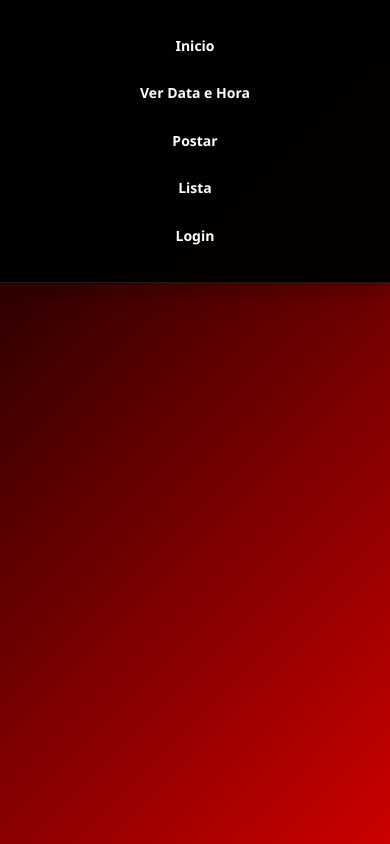
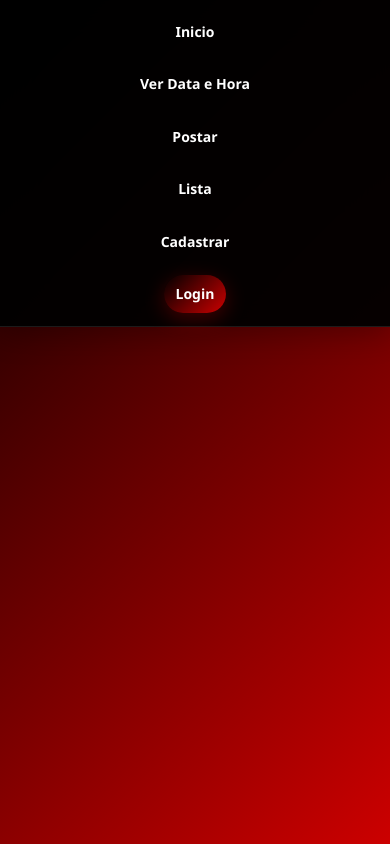
Before and after one commit to Machado143/Aula-7, a Django app: template Farmacia/templates/mestre.html in a window 390 px wide. Run offline with Django 3.2, Linux system fonts and the light colour scheme; the template is opened without the code that fills it, so the values that code supplies are empty.

Commit message:
terceira  modificação

```diff
--- a/Farmacia/static/estilo.css
+++ b/Farmacia/static/estilo.css
@@ -636,3 +636,150 @@ input[type="file"]::file-selector-button:hover {
     box-shadow: 0 10px 30px rgba(204, 0, 0, 0.4);
     transform: translateY(-2px);
 }
+
+/* Adicione este CSS ao seu estilo.css existente */
+
+/* Correções para a barra de navegação */
+#botoes {
+    position: fixed;
+    top: 0;
+    left: 0;
+    width: 100%;
+    background: rgba(0, 0, 0, 0.95);
+    backdrop-filter: blur(20px);
+    padding: 15px 0;
+    text-align: center;
+    box-shadow: 0 4px 30px rgba(0, 0, 0, 0.3);
+    z-index: 1000;
+    border-bottom: 1px solid rgba(255, 255, 255, 0.1);
+    display: flex;
+    justify-content: center;
+    align-items: center;
+    flex-wrap: wrap;
+    gap: 10px;
+}
+
+#botoes a {
+    color: #ffffff;
+    text-decoration: none;
+    margin: 0 15px;
+    padding: 12px 20px;
+    font-weight: 600;
+    font-size: 16px;
+    border-radius: 30px;
+    transition: all 0.3s cubic-bezier(0.4, 0, 0.2, 1);
+    position: relative;
+    display: inline-block;
+    white-space: nowrap;
+}
+
+#botoes a::before {
+    content: '';
+    position: absolute;
+    top: 0;
+    left: 0;
+    width: 100%;
+    height: 100%;
+    background: linear-gradient(45deg, #000000, #CC0000);
+    border-radius: 30px;
+    opacity: 0;
+    transition: opacity 0.3s ease;
+    z-index: -1;
+}
+
+#botoes a:hover::before {
+    opacity: 1;
+}
+
+#botoes a:hover {
+    color: white;
+    transform: translateY(-3px);
+    box-shadow: 0 8px 25px rgba(204, 0, 0, 0.4);
+}
+
+/* Estilo específico para o span do usuário */
+.user-info {
+    color: #CC0000;
+    font-weight: 700;
+    font-size: 16px;
+    margin: 0 10px;
+    padding: 8px 15px;
+    background: rgba(204, 0, 0, 0.1);
+    border-radius: 20px;
+    border: 1px solid rgba(204, 0, 0, 0.3);
+    white-space: nowrap;
+}
+
+/* Estilo específico para o link de login */
+.login-link {
+    background: linear-gradient(135deg, #000000 0%, #CC0000 100%) !important;
+    color: #fff !important;
+    box-shadow: 0 6px 20px rgba(204, 0, 0, 0.3);
+}
+
+.login-link:hover {
+    background: linear-gradient(135deg, #CC0000 0%, #000000 100%) !important;
+    box-shadow: 0 10px 30px rgba(204, 0, 0, 0.4);
+}
+
+/* Estilo específico para o link de logout */
+.logout-link {
+    background: linear-gradient(135deg, #CC0000 0%, #000000 100%) !important;
+    color: #fff !important;
+    box-shadow: 0 6px 20px rgba(204, 0, 0, 0.3);
+    cursor: pointer;
+}
+
+.logout-link:hover {
+    background: linear-gradient(135deg, #000000 0%, #CC0000 100%) !important;
+    box-shadow: 0 10px 30px rgba(204, 0, 0, 0.4);
+}
+
+/* Responsividade aprimorada */
+@media (max-width: 768px) {
+    body {
+        padding-top: 90px;
+    }
+
+    #botoes {
+        padding: 15px 10px;
+        min-height: 70px;
+        flex-direction: column;
+        gap: 8px;
+    }
+
+    #botoes a {
+        margin: 4px 8px;
+        padding: 10px 16px;
+        font-size: 15px;
+    }
+
+    .user-info {
+        font-size: 14px;
+        margin: 4px 8px;
+        padding: 6px 12px;
+    }
+}
+
+@media (max-width: 480px) {
+    body {
+        padding-top: 100px;
+    }
+
+    #botoes {
+        min-height: 80px;
+        padding: 10px;
+    }
+
+    #botoes a {
+        margin: 3px 5px;
+        padding: 8px 12px;
+        font-size: 14px;
+    }
+
+    .user-info {
+        font-size: 13px;
+        margin: 3px 5px;
+        padding: 5px 10px;
+    }
+}
--- a/Farmacia/templates/links.html
+++ b/Farmacia/templates/links.html
@@ -3,14 +3,17 @@
     <a href="{% url 'agora' %}">Ver Data e Hora</a>
     <a href="{% url 'postar' %}">Postar</a>
     <a href="{% url 'listaposts' %}">Lista</a>
+    <a href="{% url 'registrar' %}">Cadastrar</a>
 
     {% if user.is_authenticated %}
-        <span>{{ user.username }}</span>
-        <form action="{% url 'logout' %}" method="post" style="display:inline;">
+        <span class="user-info">Olá, {{ user.username }}</span>
+        <a href="#" onclick="document.getElementById('logout-form').submit(); return false;" class="logout-link">
+            Logout
+        </a>
+        <form id="logout-form" action="{% url 'logout' %}" method="post" style="display: none;">
             {% csrf_token %}
-            <input type="submit" value="Logout" class="btn btn-danger" style="padding: 5px 10px; font-size: 14px;">
         </form>
     {% else %}
-        <a href="{% url 'login' %}">Login</a>
+        <a href="{% url 'login' %}" class="login-link">Login</a>
     {% endif %}
 </div>
--- a/Farmacia/templates/registration/signup.html
+++ /dev/null
@@ -1 +0,0 @@
-{% extends 'mestre.html' %}
--- a/aula03/urls.py
+++ b/aula03/urls.py
@@ -5,6 +5,7 @@ from django.conf.urls.static import static
 
 urlpatterns = [
     path('admin/', admin.site.urls),
+        path('contas/', include("django.contrib.auth.urls")),
     path('', include('Farmacia.urls')),
 ]
 
```
Also changed, not shown: Farmacia/templates/registration/registrar.html (added, +13 -0 lines), Farmacia/views.py (+12 -0 lines), db.sqlite3.
